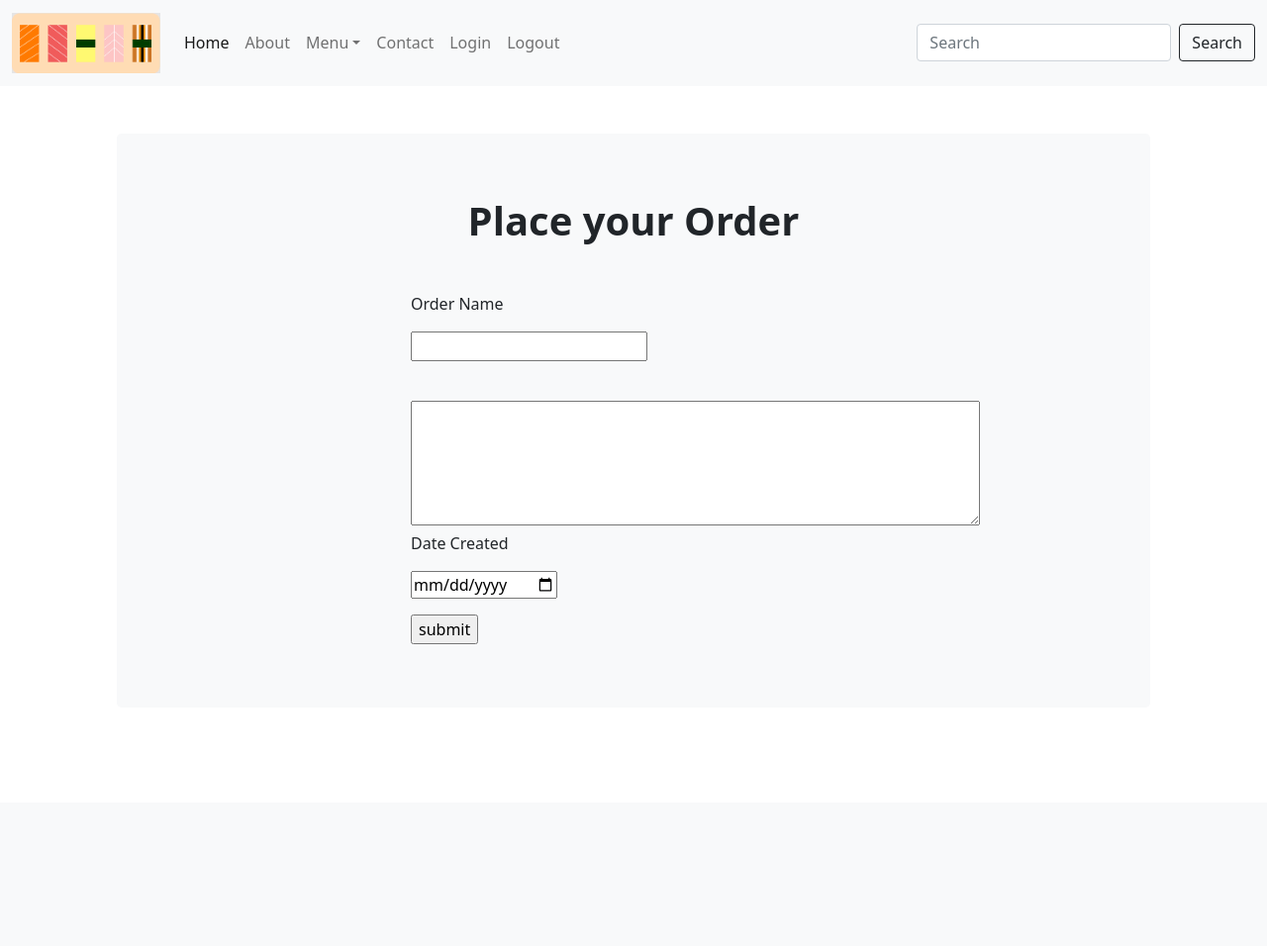
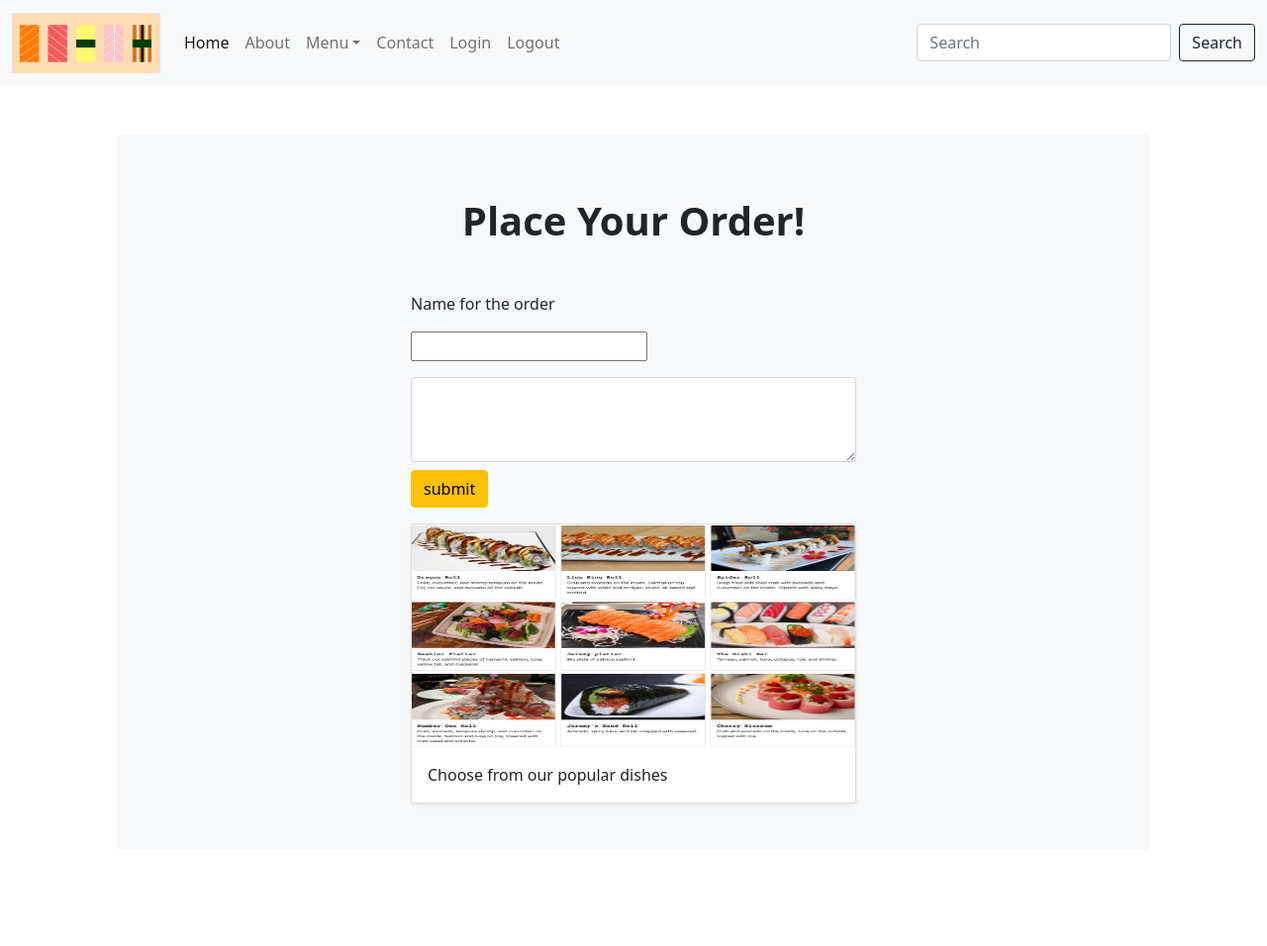
Before and after one commit to alaJream/oishiMenu, a Flask app: page /order/new in a window 1280 px wide. Shown: the whole page at 99% size. Before the commit the page ends 651 px from the top, so only its background shows below. Run offline with Flask 2, Linux system fonts and the light colour scheme; some libraries are stand-ins or nearby versions.

Commit message:
trying to fix pictures

```diff
--- a/app.py
+++ b/app.py
@@ -34,7 +34,7 @@ def login():
         return redirect(url_for("user"))
     else:
         if "user" in session:
-            flash("Already logged in!!")
+            flash("You are already logged in!")
             return redirect(url_for("user"))
 
         return render_template('login.html')
@@ -45,12 +45,12 @@ def user():
         user = session["user"]
         return render_template("user.html", user=user)
     else:
-        flash("You are not logged in!")
+        flash("You must log in to place an order!")
         return redirect(url_for("login"))
 
 @app.route("/logout")
 def logout():
-    flash("You have been logged out", "info")
+    flash("Thanks for visiting! You have been logged out!", "info")
     session.pop("user", None)
     return redirect(url_for("login"))
 
--- a/templates/order_new.html
+++ b/templates/order_new.html
@@ -1,6 +1,6 @@
 {% extends 'base.html' %}
 
-{% block title %} New Order {% endblock %}
+{% block title %} New Note {% endblock %}
 
 {% block content %}
 <section class="py-5">
@@ -9,20 +9,25 @@
         <div class="bg-light rounded-3 py-5 px-4 px-md-5 mb-5">
             <div class="text-center mb-5">
                 <div class="feature bg-primary bg-gradient text-white rounded-3 mb-3"><i class="bi bi-envelope"></i></div>
-                <h1 class="fw-bolder">Place your Order</h1>
+                <h1 class="fw-bolder">Place Your Order!</h1>
             </div>
             <div class="row gx-5 justify-content-center">
                 <div class="col-lg-8 col-xl-6">
-                    <form method="POST" action="/order">
-                    <p>Order Name </p>
+                    <form method="POST" action="/notes">
+                    <p>Name for the order</p>
                     <p><input type="text" value="" name="dname" /></p>
-                    <br>
-                    <textarea rows = "5" cols = "60" name = "desc">
-                    </textarea><br>
-                    <p>Date Created </p>
-                    <p><input type="date" name="date" /> </p>
-                    <p><input type="submit" value="submit" /> </p>
+                    <textarea class="form-control" id="exampleFormControlTextarea1" rows="3" name="desc"></textarea>
+                    <p><input class="btn btn-warning mt-2" type="submit" value="submit" /> </p>
                     </form>
+                    <div class="card shadow-sm">
+                        <img class="bd-placeholder-img card-img-top" width="100%" height="225" src="/images/menu.png" alt="">
+
+                        <div class="card-body">
+                            <p class="card-text">
+                                Choose from our popular dishes
+                            </p>
+                        </div>
+                    </div>
                 </div>
             </div>
         </div>
```
